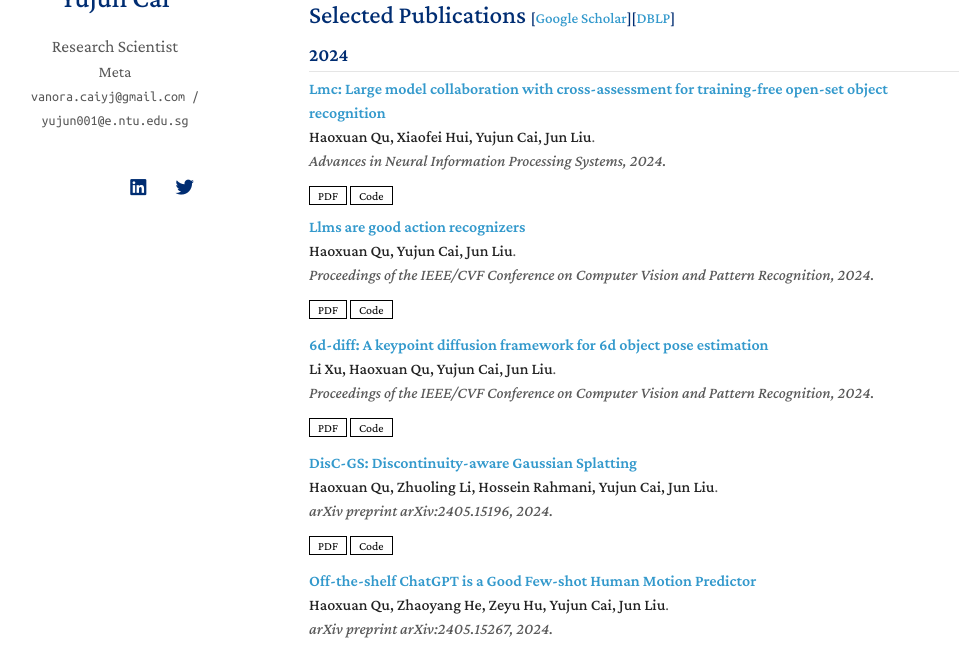
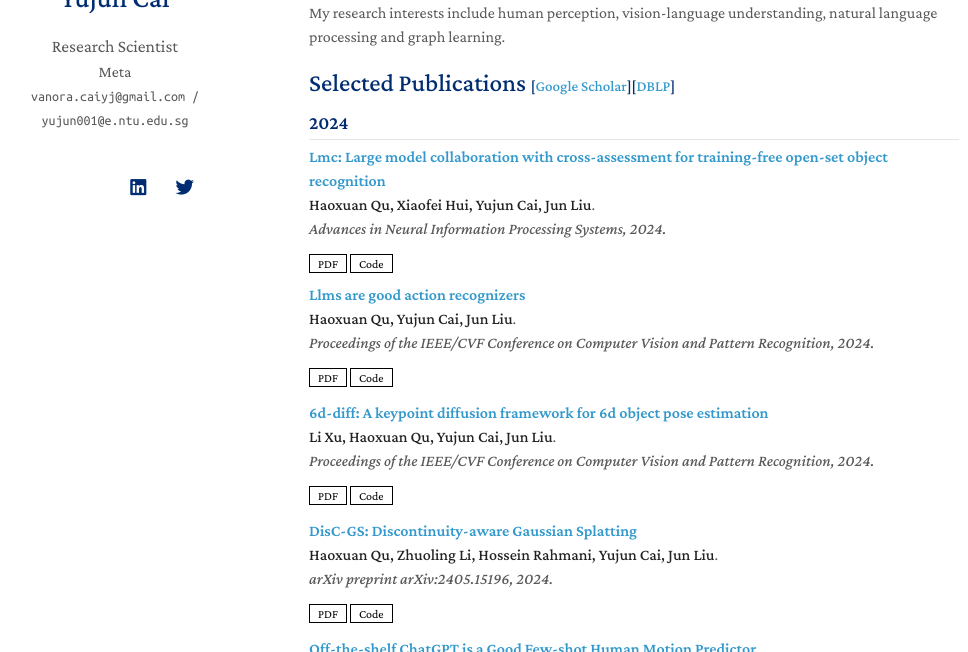
Before and after one commit to vanoracai/vanoracai.github.io, a Jekyll site: the page built from index.md, in a window 1280 px wide and 900 px high, cut to the strip 248-900 px from the top of the window. Shown: the whole strip, without its empty margins (161-1129 px from the left). Built offline with Jekyll 4.4.1, drawn with Linux system fonts in a browser that asks for light colours; nearby versions of some CDN libraries; a style sheet for code colours, icons or effects is not loaded; our own code applies the rules of GitHub Pages for plain Markdown files.

Commit message:
Update index.md

```diff
--- a/index.md
+++ b/index.md
@@ -10,6 +10,9 @@ layout: homepage
 
 <!-- I am currently a Postdoc at [UCLA](https://www.ucla.edu/) advised by [Prof. Kai-Wei Chang](http://web.cs.ucla.edu/~kwchang/members/) and [Prof. Nanyun Peng](https://vnpeng.net/group/). I received my Ph.D. in Computer Science at [National University of Singapore](https://nus.edu.sg/), where I was fortunate to be advised by [Prof. Bryan Hooi](http://bhooi.github.io/) and collaborate with [Prof. Muhao Chen](https://muhaochen.github.io/). My recent research is focused on **trustworthy large language models**. -->
 I am currently a Research Scientist in [Meta Inc.](https://about.meta.com/). I received my Ph.D. in Computer Science from [Nanyang Technological University](https://www.ntu.edu.sg/), where I was fortunate to be advised by [Prof. Tat Jen Cham](https://personal.ntu.edu.sg/astjcham/index.html), [Prof. Jianfei Cai](https://jianfei-cai.github.io/), [Prof. Junsong Yuan](https://cse.buffalo.edu/~jsyuan/) and [Prof. Nadia Magnenat Thalmann](http://www.miralab.ch/index.php/rushmore_teams/n-thalmann/). Prior to this, I obtained my Bachelor degree from [Southeast University](https://www.seu.edu.cn/).
+
+My research interests include human perception, vision-language understanding, natural language processing and
+graph learning.
 <!--
 <strong style="color:#e74d3c; font-weight:600">I am looking for a postdoc or research scientist position in the US and EU. I would appreciate a ping if you see a job I might fit.</strong>
 -->
```
